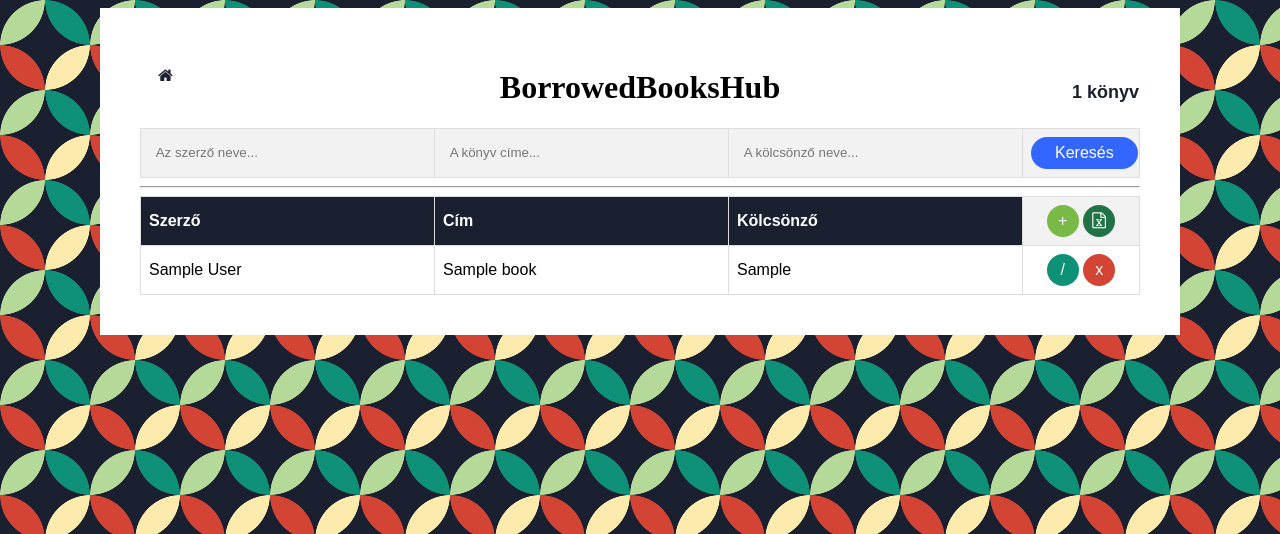
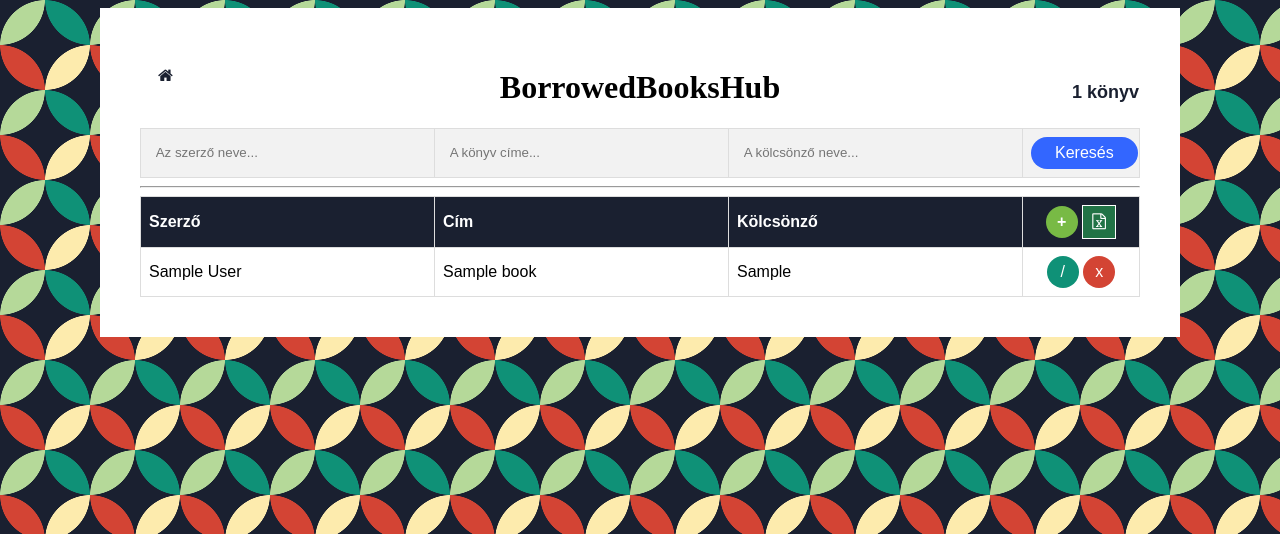
Before and after one commit to nbozsi/BorrowedBooksHub, a FastAPI app: page / in a window 1280 px wide. Shown: the top 534 px of the page. Run offline with FastAPI, Linux system fonts and the light colour scheme; tables that the repository leaves empty hold one stand-in row (values such as "Sample post"); some web fonts are replaced.

Commit message:
buttons td->th

```diff
--- a/static/style.css
+++ b/static/style.css
@@ -79,6 +79,12 @@ label {
     background: transparent;
 }
 
+.list th.button-td {
+    padding: 8px;
+    text-align: center;
+    width: 100px;
+}
+
 .new-button {
     border-radius: 24px;
     background-color: #78ba45;
@@ -100,10 +106,9 @@ label {
 }
 
 .export-button {
-    border-radius: 24px;
+
     background-color: #217346;
-    /* Green */
-    border: none;
+    border: 1px solid white;
     color: white;
     padding: 7px 7px;
     text-align: center;
@@ -195,6 +200,7 @@ form input[type=text] {
     padding: 0;
 }
 
+
 .home-button {
     background-color: white;
     color: #1a2030;
--- a/templates/base.html
+++ b/templates/base.html
@@ -47,10 +47,10 @@
                 <th>{{lang["AUTHOR"]}}</th>
                 <th>{{lang["TITLE"]}}</th>
                 <th>{{lang["RENTER"]}}</th>
-                <td class="button-td">
+                <th class="button-td">
                     <a class="new-button" href="/new">+</a>
                     <a class="export-button" href="/export"><i class="fa">&#xf1c3;</i></a>
-                </td>
+                </th>
             </tr>
 
             {% for book in book_list %}
```
